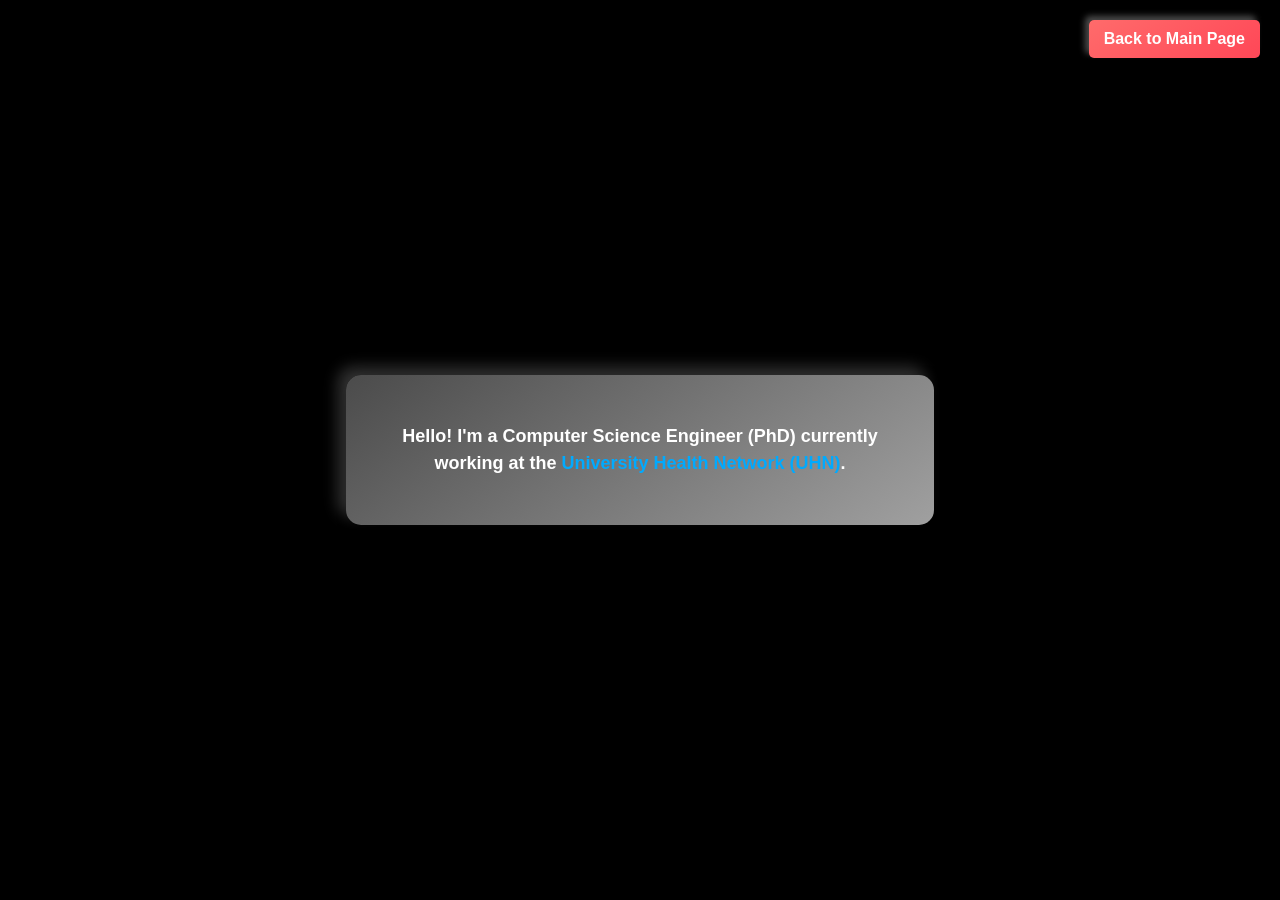
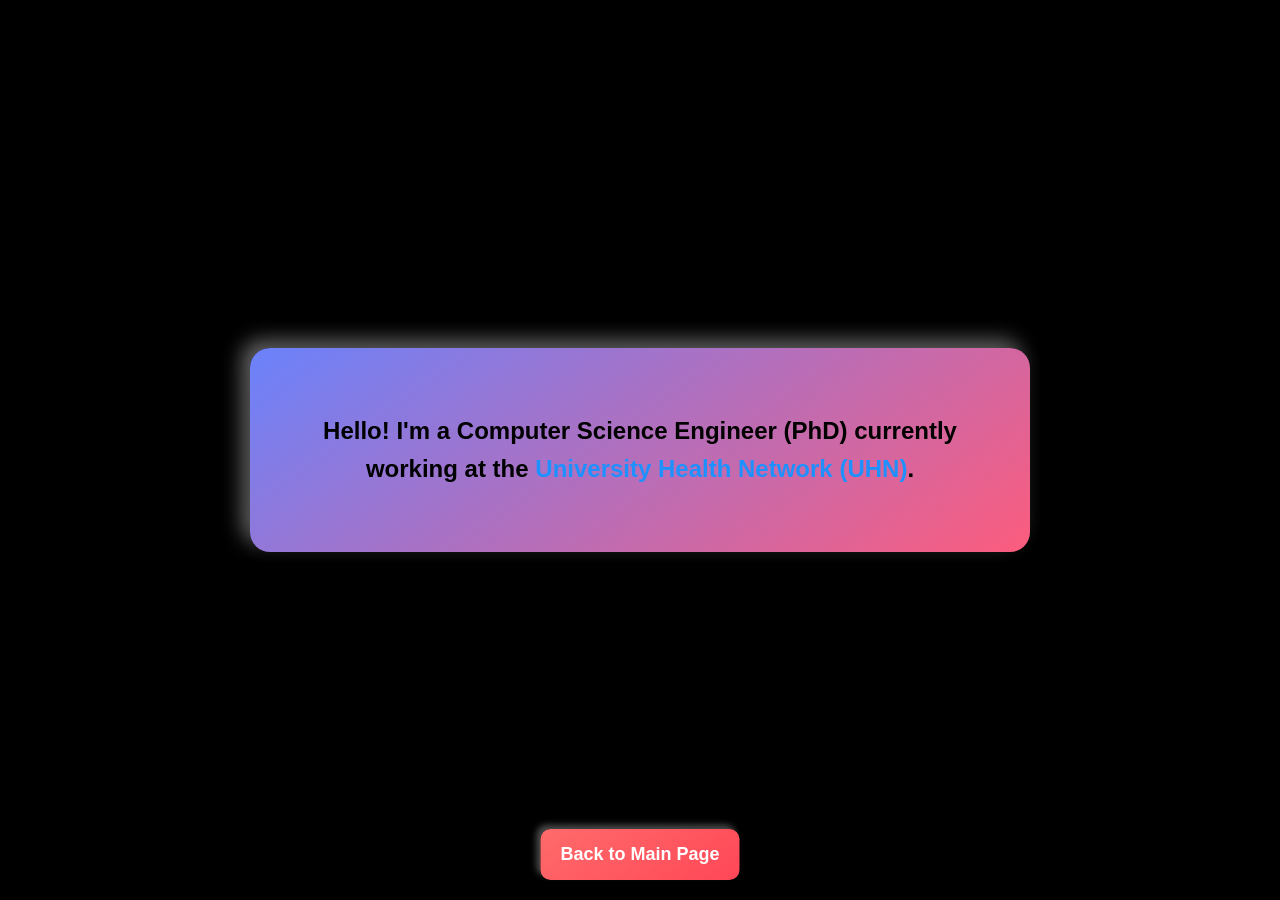
Before and after one commit to nbahador/nbahador.github.io, a Jekyll site: the page introduction.html, which Jekyll copies as it is, in a window 1280 px wide. Built offline with Jekyll 4.4.1, drawn with Linux system fonts in a browser that asks for light colours.

Commit message:
Update introduction.html

```diff
--- a/introduction.html
+++ b/introduction.html
@@ -8,7 +8,6 @@
     <style>
         body {
             background-color: black;
-            color: white;
             font-family: Arial, sans-serif;
             margin: 0;
             padding: 0;
@@ -16,6 +15,7 @@
             justify-content: center;
             align-items: center;
             height: 100vh;
+            flex-direction: column;
         }
 
         /* Container for centering card */
@@ -23,50 +23,52 @@
             display: flex;
             justify-content: center;
             align-items: center;
-            height: 100%;
+            width: 100%;
+            height: 80%;
         }
 
         /* Card styling */
         .card {
-            background: linear-gradient(145deg, #4b4b4b, #a0a0a0);
-            padding: 30px;
-            border-radius: 15px;
-            box-shadow: 8px 8px 15px rgba(0, 0, 0, 0.5), -8px -8px 15px rgba(255, 255, 255, 0.2);
-            width: 80%;
-            max-width: 600px;
+            background: linear-gradient(145deg, #6a82fb, #fc5c7d); /* Lighter metallic blue-pink gradient */
+            padding: 40px;
+            border-radius: 20px;
+            box-shadow: 8px 8px 20px rgba(0, 0, 0, 0.4), -8px -8px 20px rgba(255, 255, 255, 0.4);
+            width: 90%;
+            max-width: 700px;
             text-align: center;
             font-weight: bold;
-            color: white;
+            color: black; /* Black text for better readability */
         }
 
         .card p {
-            font-size: 18px;
-            line-height: 1.5;
+            font-size: 24px;
+            line-height: 1.6;
         }
 
         .card a {
-            color: #00aaff;
+            color: #1e90ff; /* Blue color for clickable link */
             text-decoration: none;
             font-weight: bold;
             transition: color 0.3s ease;
         }
 
         .card a:hover {
-            color: #ffb700;
+            color: #ff6347; /* Change to a bright red-orange on hover */
         }
 
         /* Back to Main Page Button */
         .back-button {
             position: fixed;
-            top: 20px;
-            right: 20px;
+            bottom: 20px;
+            left: 50%;
+            transform: translateX(-50%);
             background: linear-gradient(145deg, #ff6b6b, #ff4757);
             color: white;
-            padding: 10px 15px;
+            padding: 15px 20px;
             border: none;
-            border-radius: 5px;
+            border-radius: 10px;
             text-decoration: none;
-            font-size: 16px;
+            font-size: 18px;
             font-weight: bold;
             box-shadow: 4px 4px 6px rgba(0, 0, 0, 0.3), -4px -4px 6px rgba(255, 255, 255, 0.3);
             transition: background 0.3s ease;
```
